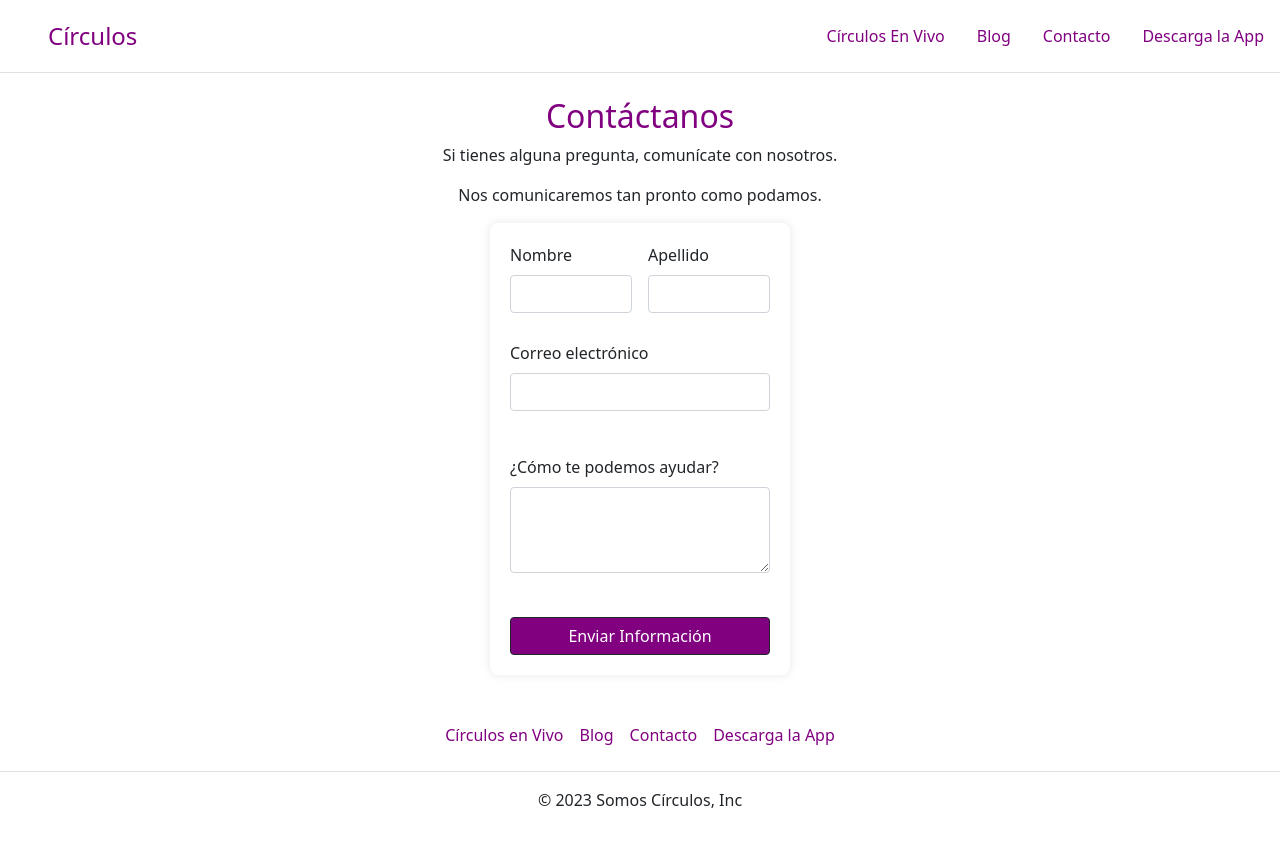
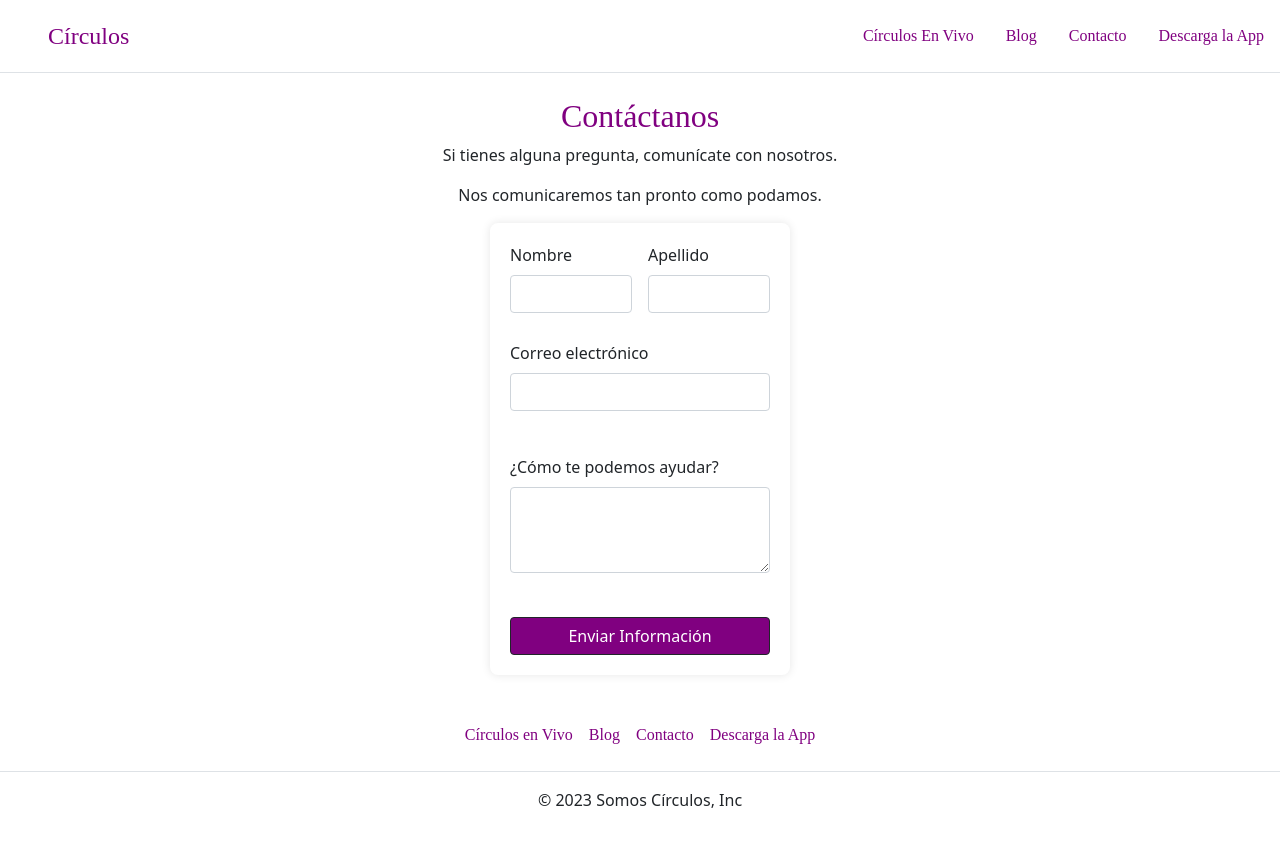
Before and after one commit to diegomedinamora1/somoscirculosoficial, a website: page pages/contacto.html in a window 1280 px wide. Drawn offline with Linux system fonts and the light colour scheme.

Commit message:
mas nueva version

```diff
--- a/css/estilos_backup.css
+++ b/css/estilos_backup.css
@@ -1,14 +1,32 @@
-@import url('https://fonts.googleapis.com/css2?family=Libre+Baskerville:ital,wght@0,400;0,700;1,400&display=swap');
-
-.formulario {
-    font-family: Arial, sans-serif;
-    background-color: #f4f4f4;
+@import url("https://fonts.googleapis.com/css2?family=Libre+Baskerville:ital,wght@0,400;0,700;1,400&display=swap");
+* {
   margin: 0;
   padding: 0;
+  box-sizing: border-box;
+}
+
+.heroSection {
+  display: flex;
+  padding: 100px;
+}
+
+.centerContent {
   display: flex;
   justify-content: center;
   align-items: center;
-    height: 100vh;
+  height: 100px;
+  padding-bottom: 25px;
+}
+
+.centerText {
+  display: flex;
+  justify-content: center;
+}
+
+.centerButton {
+  display: flex;
+  flex-direction: column;
+  align-items: center;
 }
 
 form {
@@ -41,15 +59,30 @@
   border-radius: 4px;
   cursor: pointer;
 }
-.padding{
-    padding:100px
+
+.padding {
+  padding: 100px;
 }
-.footer{
-    list-style: none;
-    background-color: blueviolet;
-    padding: 60px;
+
+.centerButton {
+  display: flex;
+  flex-direction: column;
+  align-items: center;
 }
-.footerNav{
-    text-decoration: none;
-    color: white;
+
+.alignText{
+  display: flex;
+  flex-direction: column;
+  justify-content: center;
 }
+
+.purple{
+  color: purple;
+  font-family: 'Times New Roman', Times, serif
+}
+.bgPurple{
+  background-color: purple;
+}
+.times {
+  font-family: 'Times New Roman', Times, serif;
+}
--- a/pages/contacto.html
+++ b/pages/contacto.html
@@ -12,17 +12,17 @@
   <header class="d-flex flex-wrap justify-content-center py-3 mb-4 border-bottom">
     <a href="/" class="d-flex align-items-center mb-3 mb-md-0 me-md-auto link-body-emphasis text-decoration-none">
       <svg class="bi me-2" width="40" height="32"><use xlink:href="#bootstrap"></use></svg>
-      <span class="fs-4 purple">Círculos</span>
+      <span class="fs-4 purple times">Círculos</span>
     </a>
     <ul class="nav nav-pills">
-      <li class="nav-item"><a href="/pages/circulosenvivo.html" class="nav-link purple">Círculos En Vivo</a></li>
-      <li class="nav-item"><a href="/pages/blog.html" class="nav-link purple">Blog</a></li>
-      <li class="nav-item"><a href="/pages/contacto.html" class="nav-link purple">Contacto</a></li>
-      <li class="nav-item"><a href="/pages/app.html" class="nav-link purple">Descarga la App</a></li>
+      <li class="nav-item"><a href="/pages/circulosenvivo.html" class="nav-link purple times">Círculos En Vivo</a></li>
+      <li class="nav-item"><a href="/pages/blog.html" class="nav-link purple times">Blog</a></li>
+      <li class="nav-item"><a href="/pages/contacto.html" class="nav-link purple times">Contacto</a></li>
+      <li class="nav-item"><a href="/pages/app.html" class="nav-link purple times">Descarga la App</a></li>
     </ul>
   </header>
     <main class="centerButton">
-        <h2 class="purple">Contáctanos </h2>
+        <h2 class="purple times">Contáctanos </h2>
         <p>Si tienes alguna pregunta, comunícate con nosotros.</p>
         <p>Nos comunicaremos tan pronto como podamos.</p>
 
@@ -57,10 +57,10 @@
     </main>
     <footer class="py-3 my-4">
       <ul class="nav justify-content-center border-bottom pb-3 mb-3">
-        <li class="nav-item"><a href="/pages/circulosenvivo.html" class="nav-link px-2 text-body-secondary purple">Círculos en Vivo</a></li>
-        <li class="nav-item"><a href="/pages/blog.html" class="nav-link px-2 text-body-secondary purple">Blog</a></li>
-        <li class="nav-item"><a href="/pages/contacto.html" class="nav-link px-2 text-body-secondary purple">Contacto</a></li>
-        <li class="nav-item"><a href="/pages/app.html" class="nav-link px-2 text-body-secondary purple">Descarga la App</a></li>
+        <li class="nav-item"><a href="/pages/circulosenvivo.html" class="nav-link px-2 text-body-secondary purple times">Círculos en Vivo</a></li>
+        <li class="nav-item"><a href="/pages/blog.html" class="nav-link px-2 text-body-secondary purple times">Blog</a></li>
+        <li class="nav-item"><a href="/pages/contacto.html" class="nav-link px-2 text-body-secondary purple times">Contacto</a></li>
+        <li class="nav-item"><a href="/pages/app.html" class="nav-link px-2 text-body-secondary purple times">Descarga la App</a></li>
       </ul>
       <p class="text-center text-body-secondary">© 2023 Somos Círculos, Inc</p>
     </footer>
--- a/scss/_footer.scss
+++ b/scss/_footer.scss
@@ -0,0 +1,9 @@
+.purple{
+    color: $color-secundario;
+}
+.bgPurple{
+    background-color: $color-secundario;
+}
+.times{
+    font-family: 'Times New Roman', Times, serif;
+  }
--- a/scss/_fuentes.scss
+++ b/scss/_fuentes.scss
@@ -4,8 +4,7 @@
 $fuente-grande: 2rem;
 $fuente-chica: 1rem;
 
-$tipografia-general: arial, verdana, sans-sarif;
-$tipografia-alternativa: 'Times New Roman', Times, serif;
+$tipografia-general: 'Times New Roman', Times, serif;
 
 $fuentes:(
     thin: 100,
--- /dev/null
+++ b/scss/_header.scss
@@ -0,0 +1,9 @@
+.purple{
+    color: $color-secundario;
+}
+.bgPurple{
+    background-color: $color-secundario;
+}
+.times{
+    font-family: 'Times New Roman', Times, serif;
+  }
--- a/scss/_mainapp.scss
+++ b/scss/_mainapp.scss
@@ -4,5 +4,14 @@
 .centerButton {
     display: flex;
     flex-direction: column;
-    align-items: center;
+    align-items: $centerContent;
+}
+.purple{
+    color: $color-secundario;
+}
+.bgPurple{
+    background-color: $color-secundario;
+}
+.times{
+    font-family: 'Times New Roman', Times, serif;
   }
--- a/scss/_mainblog.scss
+++ b/scss/_mainblog.scss
@@ -7,8 +7,11 @@
     justify-content: $centerContent;
 }
 .purple{
-    color: $color-secundario
+    color: $color-secundario;
 }
 .bgPurple{
-    color: $color-secundario
+    background-color: $color-secundario;
 }
+.times{
+    font-family: 'Times New Roman', Times, serif;
+  }
--- a/scss/_maincirculosenvivo.scss
+++ b/scss/_maincirculosenvivo.scss
@@ -0,0 +1,9 @@
+.purple{
+    color: $color-secundario;
+}
+.bgPurple{
+    background-color: $color-secundario;
+}
+.times{
+    font-family: 'Times New Roman', Times, serif;
+  }
--- a/scss/_maincontacto.scss
+++ b/scss/_maincontacto.scss
@@ -34,3 +34,12 @@ button {
   flex-direction: column;
   align-items: center;
 }
+.purple{
+  color: $color-secundario;
+}
+.bgPurple{
+  background-color: $color-secundario;
+}
+.times{
+  font-family: 'Times New Roman', Times, serif;
+}
--- a/scss/_mainindex.scss
+++ b/scss/_mainindex.scss
@@ -26,6 +26,7 @@
 }
 .purple{
     color: $color-secundario;
+    font-family: 'Times New Roman', Times, serif;
 }
 .bgPurple{
     background-color: $color-secundario;
@@ -42,6 +43,7 @@
   flex-direction: column;
   justify-content: center;
 }
+
 .times {
   font-family: 'Times New Roman', Times, serif;
 }
```
Also changed, not shown: index.html (+14 -14 lines), pages/404.html (+6 -6 lines), pages/app.html (+10 -10 lines), pages/blog.html (+13 -13 lines), pages/circulosenvivo.html (+9 -9 lines). Lines whose indentation alone changed are shown as unchanged.
